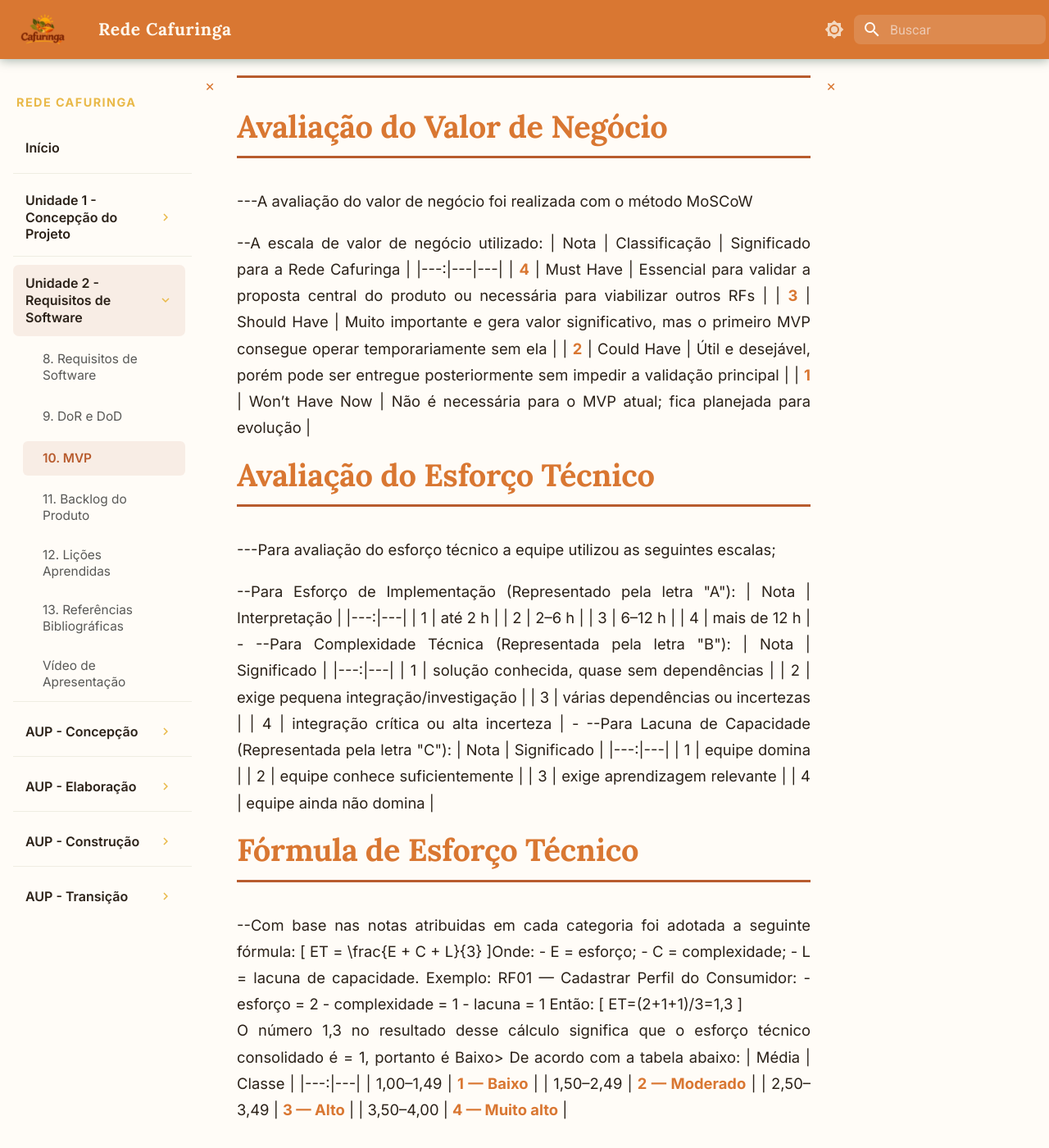
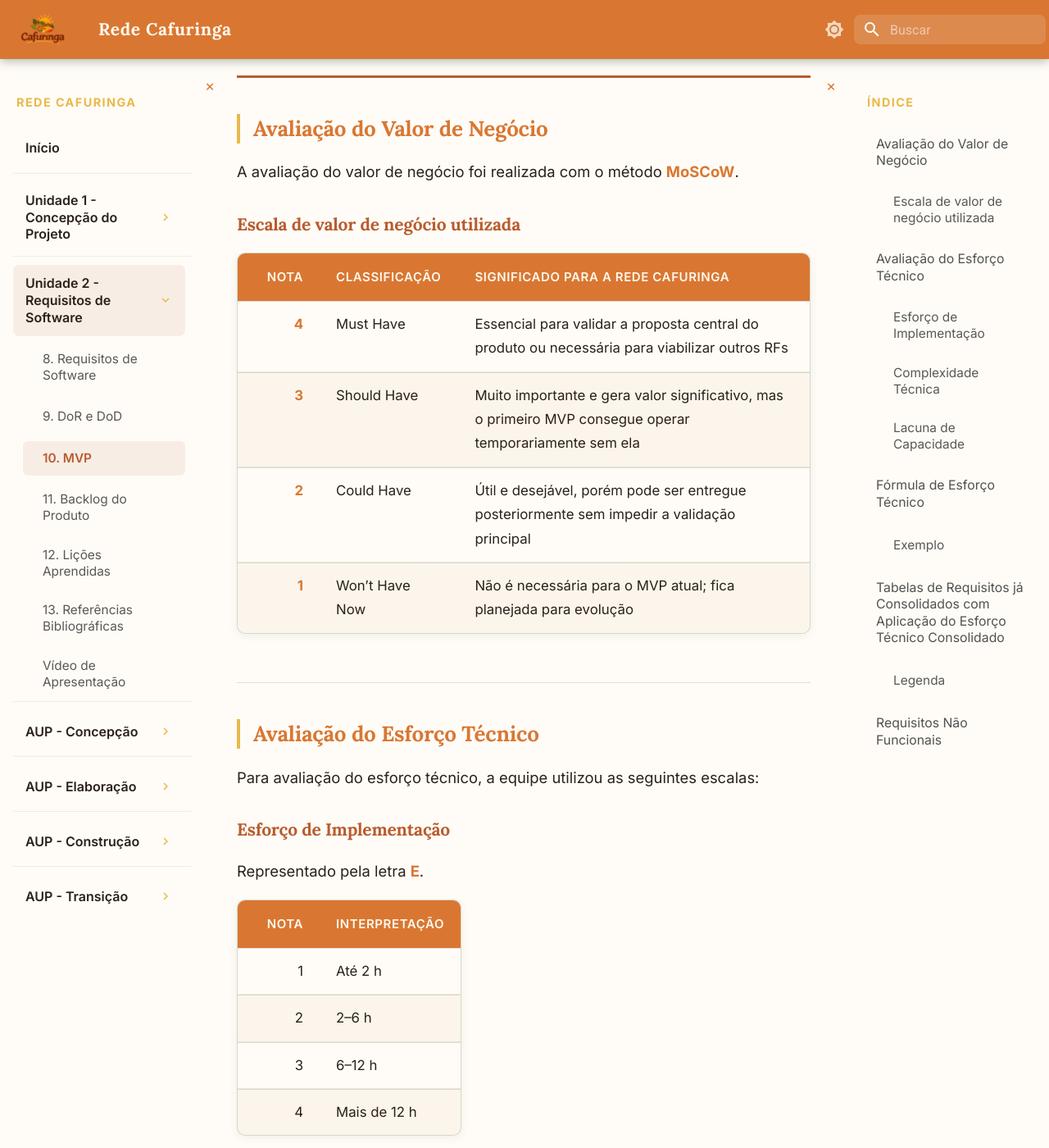
Before and after one commit to mdsreq-fga-unb/REQ-2026.2-T02-RedeCafuringa, an MkDocs documentation site: the page built from docs/unidade2/MVP.md, in a window 1280 px wide and 1400 px high, scrolled down 226 px. Shown: the whole window at 82% size. Built offline with MkDocs 1.6.1 and Material for MkDocs 9.7.7, drawn with Linux system fonts in a browser that asks for light colours; some of the changed text lies outside the part shown.

Commit message:
fix: corrije erro no markdown do MVP

```diff
--- a/docs/unidade2/MVP.md
+++ b/docs/unidade2/MVP.md
@@ -1,74 +1,106 @@
 <span class="version-badge">Unidade 02</span>
 
 # MVP
-#Avaliação do Valor de Negócio
----A avaliação do valor de negócio foi realizada com o método MoSCoW
 
---A escala de valor de negócio utilizado:
+## Avaliação do Valor de Negócio
+
+A avaliação do valor de negócio foi realizada com o método **MoSCoW**.
+
+### Escala de valor de negócio utilizada
+
 | Nota | Classificação | Significado para a Rede Cafuringa |
-|---:|---|---|
+| ---: | --- | --- |
 | **4** | Must Have | Essencial para validar a proposta central do produto ou necessária para viabilizar outros RFs |
 | **3** | Should Have | Muito importante e gera valor significativo, mas o primeiro MVP consegue operar temporariamente sem ela |
 | **2** | Could Have | Útil e desejável, porém pode ser entregue posteriormente sem impedir a validação principal |
 | **1** | Won’t Have Now | Não é necessária para o MVP atual; fica planejada para evolução |
 
-#Avaliação do Esforço Técnico
----Para avaliação do esforço técnico a equipe utilizou as seguintes escalas;
+---
 
---Para Esforço de Implementação (Representado pela letra "A"):
+## Avaliação do Esforço Técnico
+
+Para avaliação do esforço técnico, a equipe utilizou as seguintes escalas:
+
+### Esforço de Implementação
+
+Representado pela letra **E**.
+
 | Nota | Interpretação |
-|---:|---|
-| 1 | até 2 h |
+| ---: | --- |
+| 1 | Até 2 h |
 | 2 | 2–6 h |
 | 3 | 6–12 h |
-| 4 | mais de 12 h |
--
---Para Complexidade Técnica (Representada pela letra "B"):
+| 4 | Mais de 12 h |
+
+### Complexidade Técnica
+
+Representada pela letra **C**.
+
 | Nota | Significado |
-|---:|---|
-| 1 | solução conhecida, quase sem dependências |
-| 2 | exige pequena integração/investigação |
-| 3 | várias dependências ou incertezas |
-| 4 | integração crítica ou alta incerteza |
--
---Para Lacuna de Capacidade (Representada pela letra "C"):
+| ---: | --- |
+| 1 | Solução conhecida, quase sem dependências |
+| 2 | Exige pequena integração/investigação |
+| 3 | Várias dependências ou incertezas |
+| 4 | Integração crítica ou alta incerteza |
+
+### Lacuna de Capacidade
+
+Representada pela letra **L**.
+
 | Nota | Significado |
-|---:|---|
-| 1 | equipe domina |
-| 2 | equipe conhece suficientemente |
-| 3 | exige aprendizagem relevante |
-| 4 | equipe ainda não domina |
+| ---: | --- |
+| 1 | Equipe domina |
+| 2 | Equipe conhece suficientemente |
+| 3 | Exige aprendizagem relevante |
+| 4 | Equipe ainda não domina |
 
-#Fórmula de Esforço Técnico
+---
 
---Com base nas notas atribuidas em cada categoria foi adotada a seguinte fórmula:
+## Fórmula de Esforço Técnico
+
+Com base nas notas atribuídas em cada categoria, foi adotada a seguinte fórmula:
+
 \[
 ET = \frac{E + C + L}{3}
-\]Onde:
-- E = esforço;
-- C = complexidade;
-- L = lacuna de capacidade.
-Exemplo:
-RF01 — Cadastrar Perfil do Consumidor:
-- esforço = 2
-- complexidade = 1
-- lacuna = 1
+\]
+
+Onde:
+
+- **E** = esforço;
+- **C** = complexidade;
+- **L** = lacuna de capacidade.
+
+### Exemplo
+
+**RF01 — Cadastrar Perfil do Consumidor**
+
+- Esforço = 2
+- Complexidade = 1
+- Lacuna = 1
+
 Então:
+
 \[
-ET=(2+1+1)/3=1,3
+ET = \frac{2 + 1 + 1}{3} = 1,3
 \]
-  O número 1,3 no resultado desse cálculo significa que o esforço técnico consolidado é = 1, portanto é Baixo> De acordo com a tabela abaixo:
-  | Média | Classe |
-|---:|---|
+
+O número **1,3** no resultado desse cálculo significa que o esforço técnico consolidado é **1**, portanto é classificado como **Baixo**, de acordo com a tabela abaixo:
+
+| Média | Classe |
+| ---: | --- |
 | 1,00–1,49 | **1 — Baixo** |
 | 1,50–2,49 | **2 — Moderado** |
 | 2,50–3,49 | **3 — Alto** |
 | 3,50–4,00 | **4 — Muito alto** |
 
-###Tabelas de Requisitos já consolidados com aplicação do Esforço Técnico Consolidado
--LEGENDA:
+---
+
+## Tabelas de Requisitos já Consolidados com Aplicação do Esforço Técnico Consolidado
+
+### Legenda
+
 | Sigla | Termo | Significado |
-|---|---|---|
+| --- | --- | --- |
 | **E** | **Esforço** | Estimativa do esforço necessário para implementar o requisito, considerando principalmente o tempo de desenvolvimento. |
 | **C** | **Complexidade** | Grau de dificuldade técnica da implementação, considerando integrações, dependências e incertezas técnicas. |
 | **L** | **Lacuna de Capacidade** | Representa o quanto a equipe precisa adquirir novos conhecimentos ou habilidades para implementar o requisito. |
```
